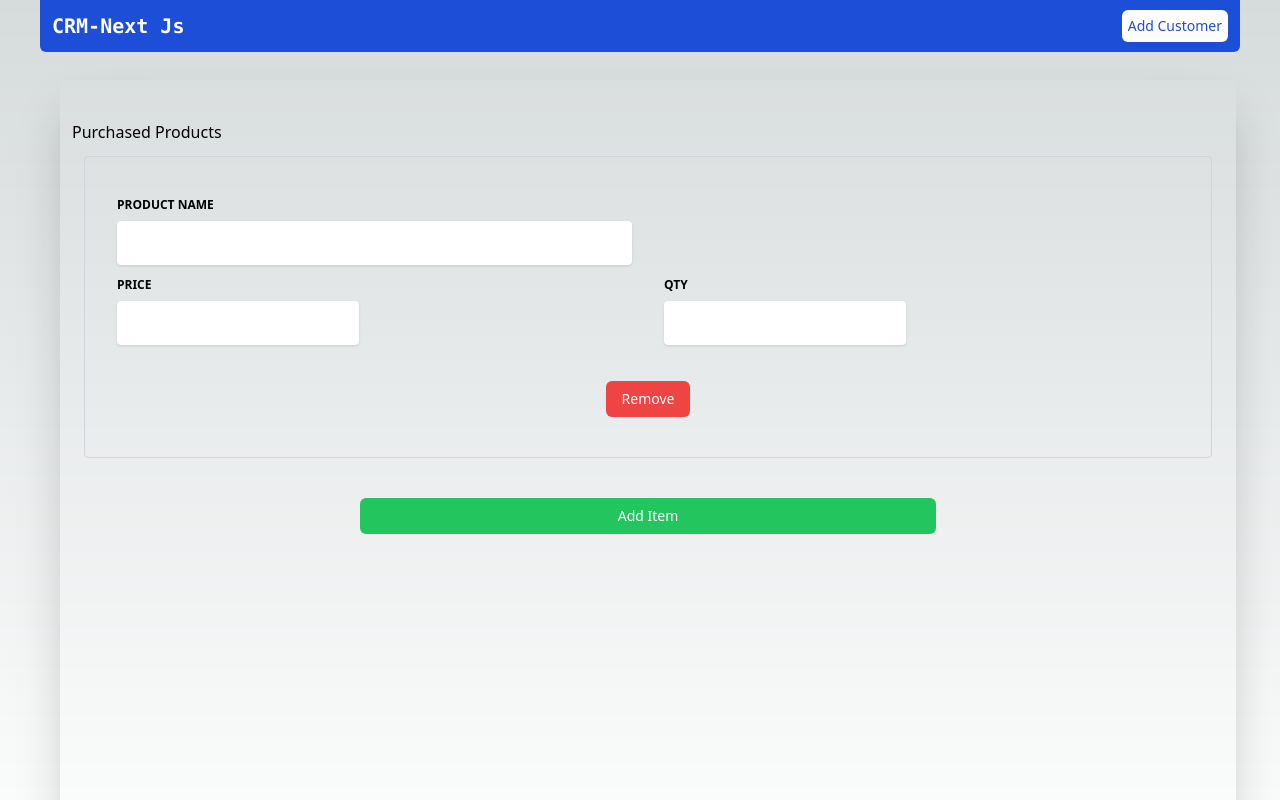
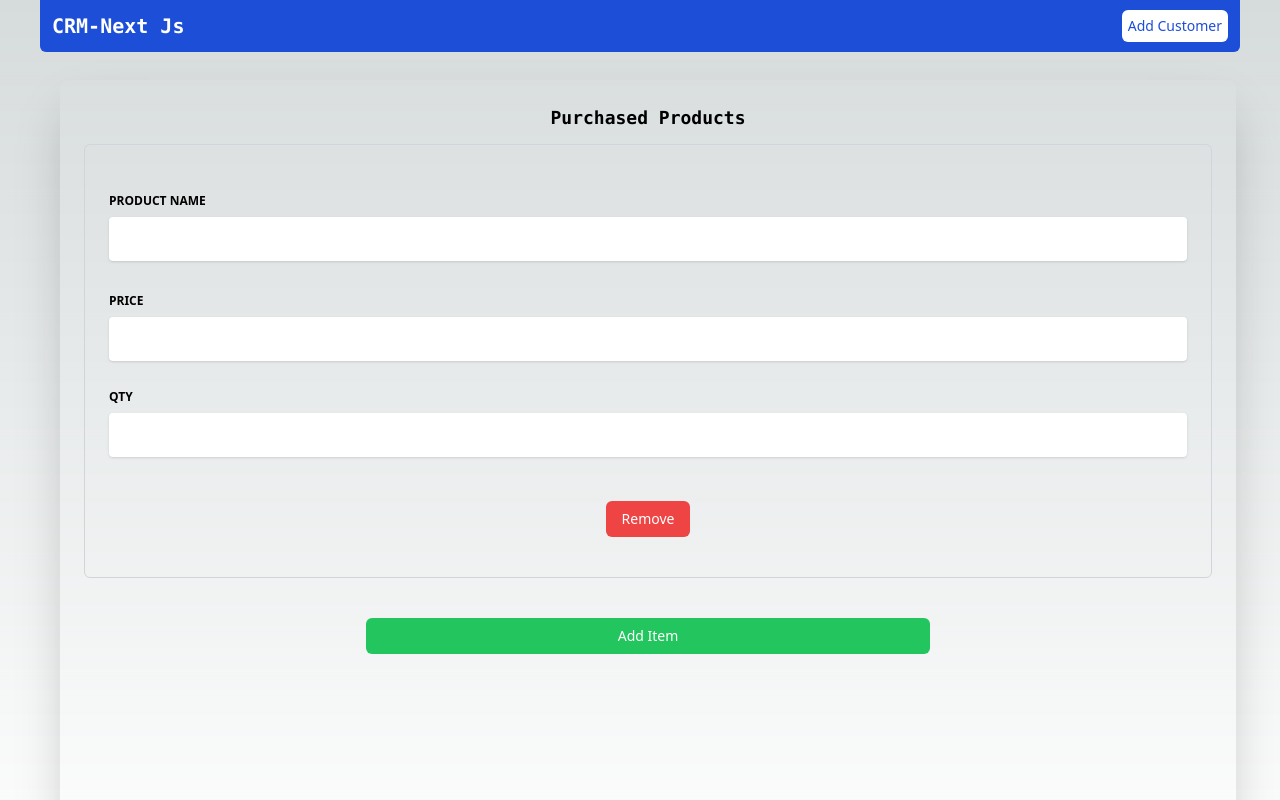
Before and after one commit to hasanashrafi/crm-next, a Next.js app: page /add-customer in a window 1280 px wide. Both pictures are taken after a click on the button "Add Item". Shown: the top 800 px of the page. Built offline with nearby package versions, Linux system fonts and the light colour scheme.

Commit message:
edit styles

```diff
--- a/components/module/FormInput.js
+++ b/components/module/FormInput.js
@@ -2,8 +2,8 @@
 function FormInput({ name, label, type, value, onChange }) {
     return (
         <div>
-            <div className="w-full lg:w-6/12 px-4">
-                <div className="relative w-full mb-3">
+            <div className="w-full lg:w-full px-4">
+                <div className=" w-full p-2 mb-3">
                     <label
                         className="block uppercase text-blueGray-600 text-xs font-bold mb-2"
                         htmlFor={name}
@@ -15,7 +15,7 @@ function FormInput({ name, label, type, value, onChange }) {
                         type={type}
                         id={name}
                         name={name}
-                        className="border-0 px-3 py-3 placeholder-blueGray-300 text-blueGray-600 bg-white rounded text-sm shadow focus:outline-none focus:ring w-full ease-linear transition-all duration-150"
+                        className="  border-0 px-3 py-3 placeholder-blueGray-300 text-blueGray-600 bg-white rounded text-sm shadow focus:outline-none focus:ring w-full ease-linear transition-all duration-150"
                         value={value}
                         onChange={onChange}
                     />
--- a/components/module/ItemList.js
+++ b/components/module/ItemList.js
@@ -20,10 +20,11 @@ function ItemList({ form, setForm }) {
 
     }
     return (
-        <div className="w-full  min-h-screen shadow-2xl px-3 my-4 py-10  m-2  rounded " >
-            <p>Purchased Products</p>
+        <div className=" w-full  min-h-screen shadow-2xl  my-4 p-6  m-2  rounded-lg " >
+            <p className="font-semibold font-mono text-lg text-center">Purchased Products</p>
             {products.map(product => (
-                <div key={product.id} className=" rounded border border-gray-300  m-3 py-10 px-4  ">
+                <div key={product.id}
+                className="mx-auto w-full rounded-md border border-gray-300  m-3 py-10   ">
                         <FormInput
                             name="name"
                             label="product name"
@@ -32,8 +33,10 @@ function ItemList({ form, setForm }) {
                             onChange={changeHandler}
 
                         />
-                    <div className="flex justify-between">
-                        <div className="w-1/2">
+
+
+                    <div className="flex sm:w-full lg:inline-block place-items-center justify-between sm:justify-around ">
+                        <div className=" w-1/2 lg:w-full  m-1 ">
                             <FormInput
                                 name="price"
                                 label="Price"
@@ -41,7 +44,7 @@ function ItemList({ form, setForm }) {
                                 value={product.price}
                                 onChange={changeHandler} />
                         </div>
-                        <div className="w-1/2">
+                        <div className=" w-1/2 lg:w-full  m-1">
                             <FormInput
                                 name="qty"
                                 label="QTY"
```
Lines whose indentation alone changed are shown as unchanged.
